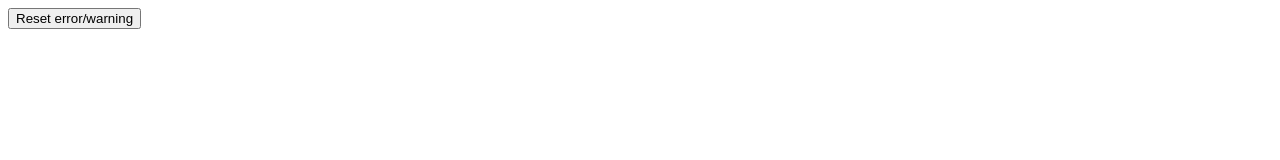
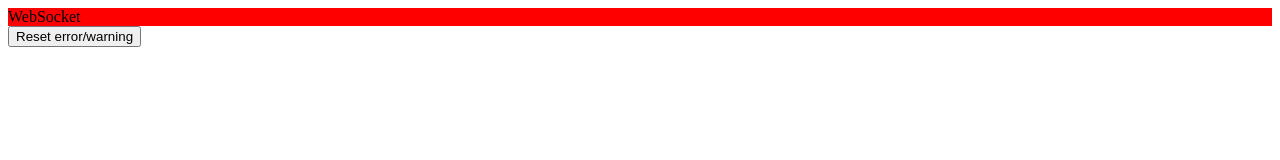
Before and after one commit to ahmos2/nightingale, a plain HTML site: page static/index.html in a window 1280 px wide. Drawn offline with Linux system fonts and the light colour scheme.

Commit message:
Show websocket-state in separate div

```diff
--- a/static/index.html
+++ b/static/index.html
@@ -3,6 +3,7 @@
 <script src="main.js"></script>
 </head>
 <body>
+<div id="wsStateDiv" style="background-color:blue;">WebSocket</div>
 <button onclick="document.location.reload(true);">Reset error/warning</button>
 </body>
 </html>
--- a/static/main.js
+++ b/static/main.js
@@ -60,9 +60,11 @@ function doWarning(obj)
     else doError(obj)
 }
 
-ws.onerror = function(evt) {console.log("WebSocket error");alert("WebSocket error");}
-ws.onclose = function(evt) {console.log("WebSocket disconnect");alert("WebSocket disconnect");}
+ws.onerror = function(evt) {console.log("WebSocket error");alert("WebSocket error");document.getElementById("wsStateDiv").style.backgroundColor="yellow";}
+ws.onclose = function(evt) {console.log("WebSocket disconnect");alert("WebSocket disconnect");document.getElementById("wsStateDiv").style.backgroundColor="red";}
+ws.onopen = function(evt) {console.log("WebSocket connect");document.getElementById("wsStateDiv").style.backgroundColor="green";}
 ws.onmessage = function(evt) {
+    document.getElementById("wsStateDiv").style.backgroundColor="green";
     var obj=JSON.parse(evt.data);
     if(state[objName(obj)] === null || state[objName(obj)] === undefined)
         state[objName(obj)]=
```
